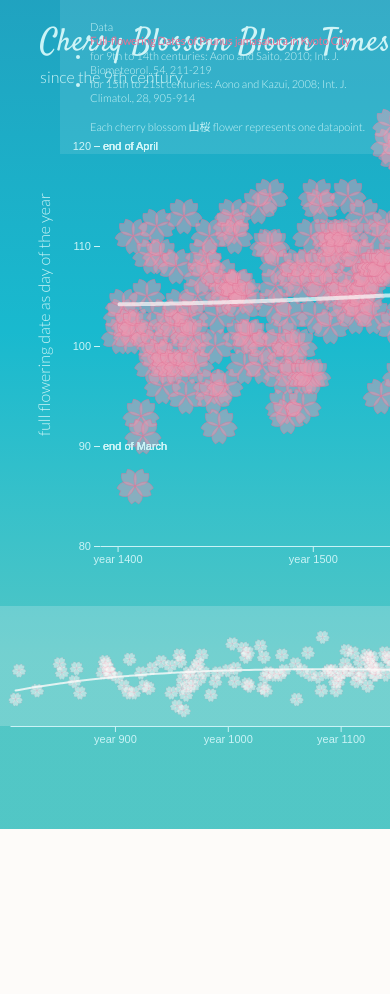
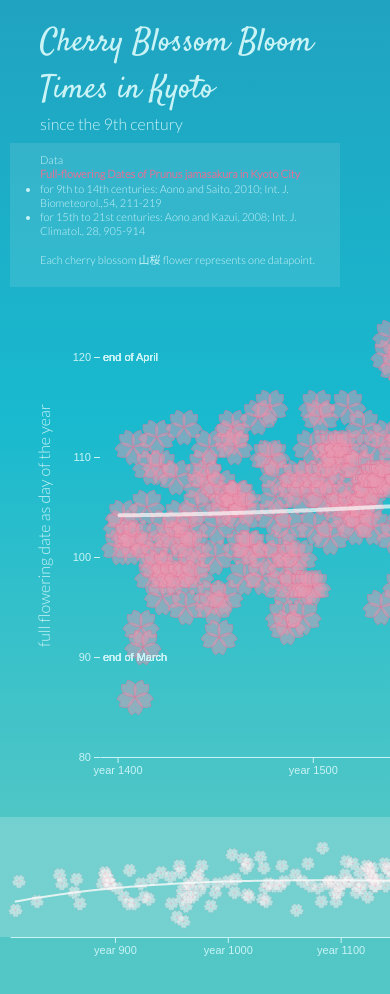
Before and after one commit to deaxmachina/sakura_bloom_times, a plain HTML site: page index.html in a window 390 px wide. Before the commit the page ends 844 px from the top, so only its background shows below. Drawn offline with nearby package versions, Linux system fonts and the light colour scheme.

Commit message:
move explainer for small screen

```diff
--- a/style.css
+++ b/style.css
@@ -73,3 +73,15 @@ rect.selection {
   stroke: #fdfbf9;
   stroke-width: 2;
 }
+
+@media(max-width: 900px) {
+  #chart-explanation {
+    position: relative;
+    padding: 10px 10px 20px 30px;
+    width: 330px;
+    margin: 10px;
+  }
+  #chart-title {
+    width: 100%;
+  }
+}
```
